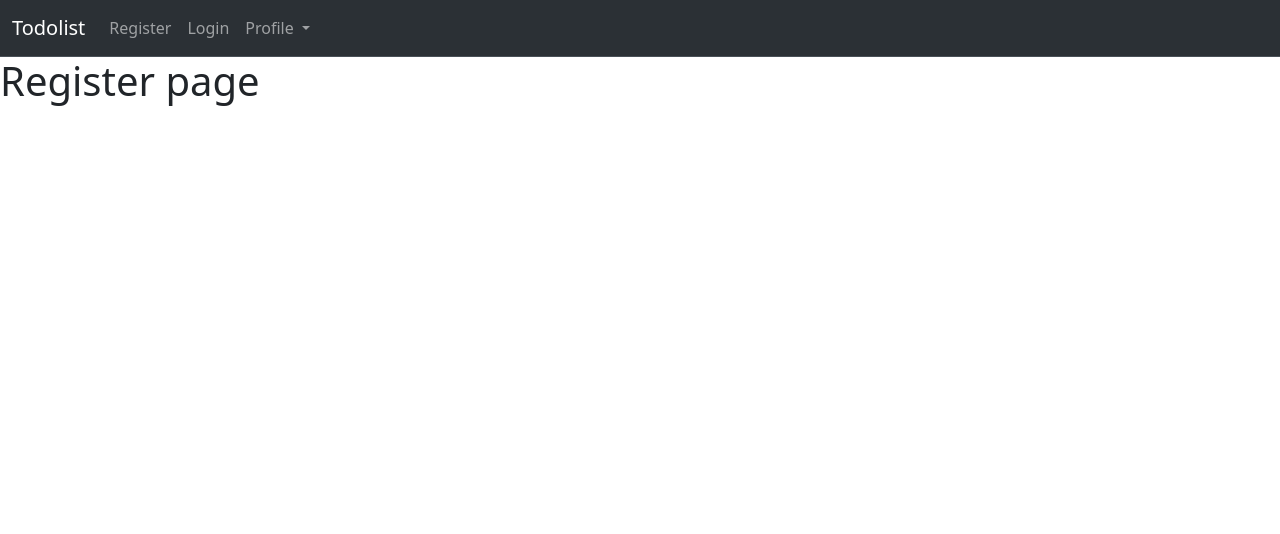
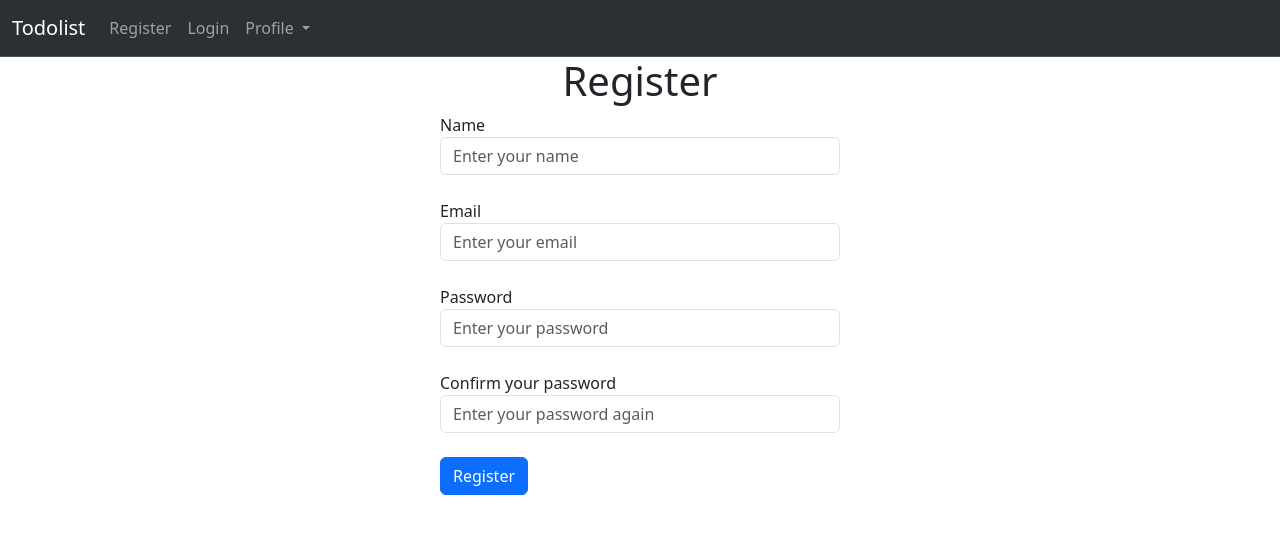
Before and after one commit to noxbike/todolist-flask, a Flask app: page /register in a window 1280 px wide. Shown: the top 534 px of the page. Run offline with Flask 3, Linux system fonts and the light colour scheme.

Commit message:
create form for login, register and for new task

```diff
--- a/todolist/__init__.py
+++ b/todolist/__init__.py
@@ -3,6 +3,7 @@ from flask_sqlalchemy import SQLAlchemy
 
 app  = Flask(__name__)
 app.config['SQLALCHEMY_DATABASE_URI'] = 'sqlite:///todolist.db'
+app.config['SECRET_KEY'] = 'secretkey'
 db = SQLAlchemy(app)
 
 from todolist import routes
--- /dev/null
+++ b/todolist/forms.py
@@ -0,0 +1,20 @@
+from flask_wtf import FlaskForm
+from wtforms import StringField, PasswordField, SubmitField
+from wtforms.validators import DataRequired, Email, EqualTo
+
+class Register_form(FlaskForm):
+    email = StringField('Email', validators=[DataRequired(),Email()], render_kw={"class":'form-control', 'placeholder':'Enter your email'})
+    name = StringField('Name', validators=[DataRequired()], render_kw={"class":'form-control', 'placeholder':'Enter your name'})
+    password = PasswordField('Password', validators=[DataRequired()], render_kw={"class":'form-control', 'placeholder':'Enter your password'})
+    password2 = PasswordField('Confirm your password', validators=[DataRequired(), EqualTo('password', message="Passwords must match!")], render_kw={"class":'form-control', 'placeholder':'Enter your password again'})
+    submit = SubmitField('Register',render_kw={"class":' btn btn-primary'})
+
+class Login_form(FlaskForm):
+    email = StringField('Email', validators=[DataRequired(),Email()], render_kw={"class":'form-control', 'placeholder':'Enter your email'})
+    password = PasswordField('Password', validators=[DataRequired()], render_kw={"class":'form-control', 'placeholder':'Enter your password'})
+    submit = SubmitField('Login',render_kw={"class":' btn btn-primary'})
+
+class Todolist_form(FlaskForm):
+    title = StringField('Title', validators=[DataRequired()], render_kw={"class":'form-control', 'placeholder':'Task title'})
+    description = StringField('Description', validators=[DataRequired()], render_kw={"class":'form-control', 'placeholder':'Task description'})
+    submit = SubmitField('Add Task',render_kw={"class":' btn btn-primary'})
--- a/todolist/routes.py
+++ b/todolist/routes.py
@@ -1,16 +1,20 @@
 from todolist import app
 from flask import render_template, url_for
+from todolist.forms import Login_form, Register_form, Todolist_form
 @app.route('/')
 def todolist_page():
-    return render_template('todolist.html')
+    form = Todolist_form()
+    return render_template('todolist.html', form = form)
 
 @app.route('/register')
 def register_page():
-    return render_template('register.html')
+    form = Register_form()
+    return render_template('register.html', form = form)
 
 @app.route('/login')
 def login_page():
-    return render_template('login.html')
+    form = Login_form()
+    return render_template('login.html', form = form)
 
 @app.route('/parameter')
 def parameter_page():
--- a/todolist/templates/register.html
+++ b/todolist/templates/register.html
@@ -3,5 +3,31 @@
 Register
 {% endblock %}
 {% block content %}
-<h1>Register page</h1>
+<div style="text-align: center;">
+    <h1>Register</h1>
+</div>
+<form action="" method="post" style="max-width: 400px; margin: auto;">
+    {{ form.hidden_tag() }}
+    <div class="mb3">
+        {{ form.name.label }}
+        {{ form.name() }}
+    </div>
+    <br>
+    <div class="mb3">
+        {{ form.email.label }}
+        {{ form.email() }}
+    </div>
+    <br>
+    <div class="mb3">
+        {{ form.password.label }}
+        {{ form.password() }}
+    </div>
+    <br>
+    <div class="mb3">
+        {{ form.password2.label }}
+        {{ form.password2() }}
+    </div>
+    <br>
+    {{ form.submit()}}
+</form>
 {% endblock%}
```
Also changed, not shown: todolist/models.py (added, +15 -0 lines), todolist/templates/login.html (+17 -1 lines), todolist/templates/todolist.html (+28 -1 lines), instance/todolist.db (added).
